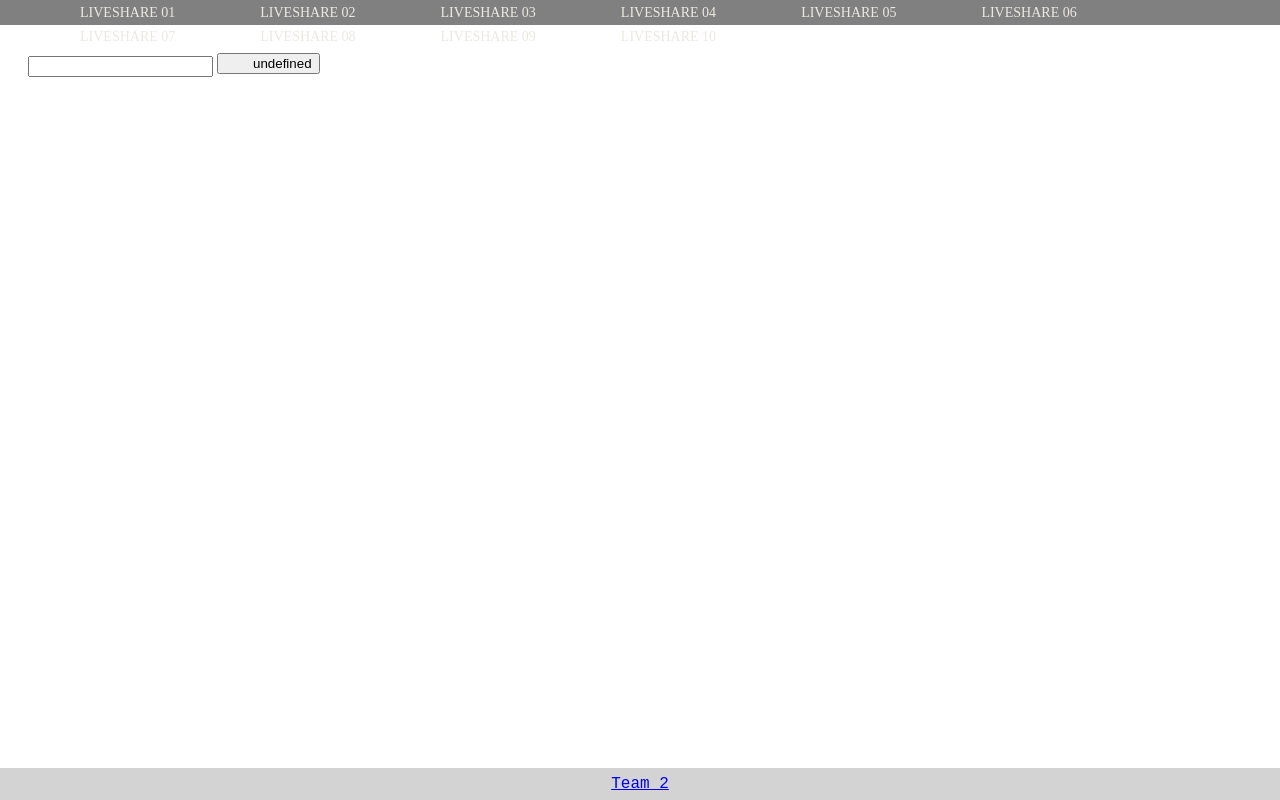
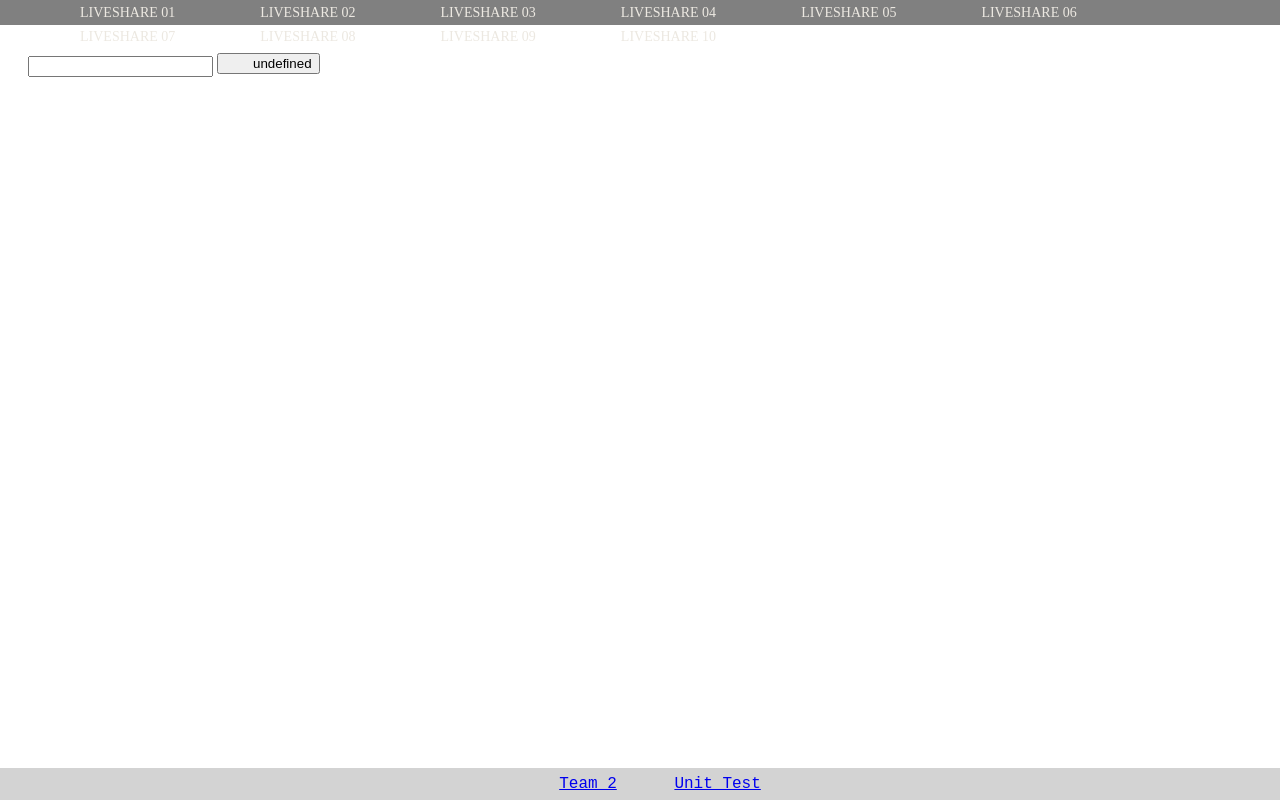
Before and after one commit to stigping/LSM1T2, a plain HTML site: page liveshare/ls8/index.html in a window 1280 px wide. Drawn offline with Linux system fonts and the light colour scheme.

Commit message:
Updated footer links
Footer now also links to current Unit Testing document.

```diff
--- a/liveshare/ls8/index.html
+++ b/liveshare/ls8/index.html
@@ -54,9 +54,11 @@
 
     </div>
     <div class="footer">
-        <a href="#" class="footer-text">
-            Team 2
-        </a>
+        <ul>
+            <a href="#" class="footer-text">Team 2</a>
+            &nbsp;&nbsp;&nbsp;&nbsp;
+            <a href="unittest.html" class="footer-text">Unit Test</a>
+        </ul>
     </div>
 </div>
 <script src="../../js/menu.js"></script>
```
Also changed, not shown: liveshare/index.html (added, +2 -0 lines).
